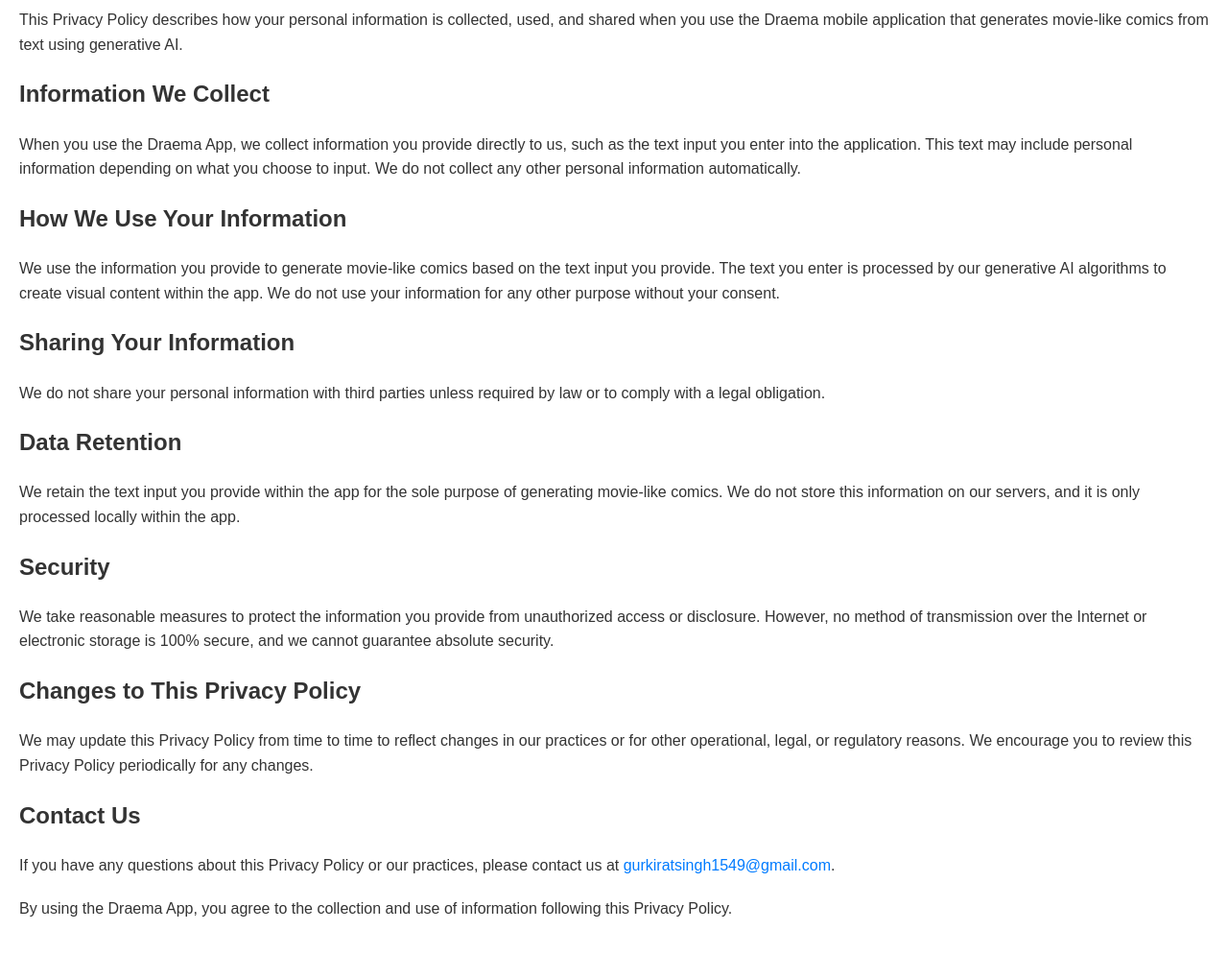
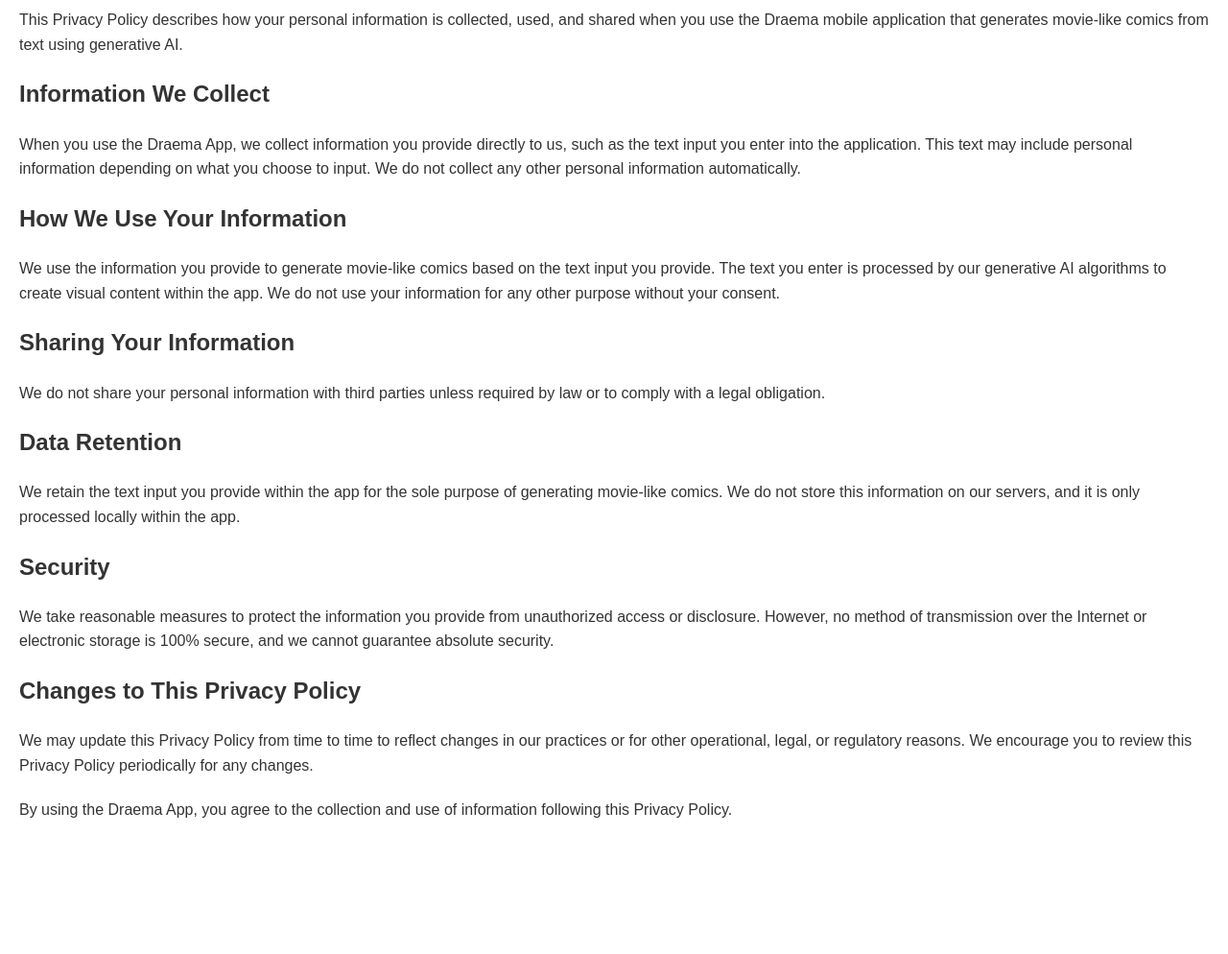
Before and after one commit to goki-1/Draema, a plain HTML site: page index.html in a window 1280 px wide. Shown: the part 106-1100 px from the top of the page at 96% size. After the commit the page ends 1002 px from the top, so only its background shows below. Drawn offline with Linux system fonts and the light colour scheme.

Commit message:
Update index.html

```diff
--- a/index.html
+++ b/index.html
@@ -55,8 +55,6 @@
   <h2>Changes to This Privacy Policy</h2>
   <p>We may update this Privacy Policy from time to time to reflect changes in our practices or for other operational, legal, or regulatory reasons. We encourage you to review this Privacy Policy periodically for any changes.</p>
 
-  <h2>Contact Us</h2>
-  <p>If you have any questions about this Privacy Policy or our practices, please contact us at <a href="mailto:gurkiratsingh1549@gmail.com">gurkiratsingh1549@gmail.com</a>.</p>
 
   <p>By using the Draema App, you agree to the collection and use of information following this Privacy Policy.</p>
 </body>
```
